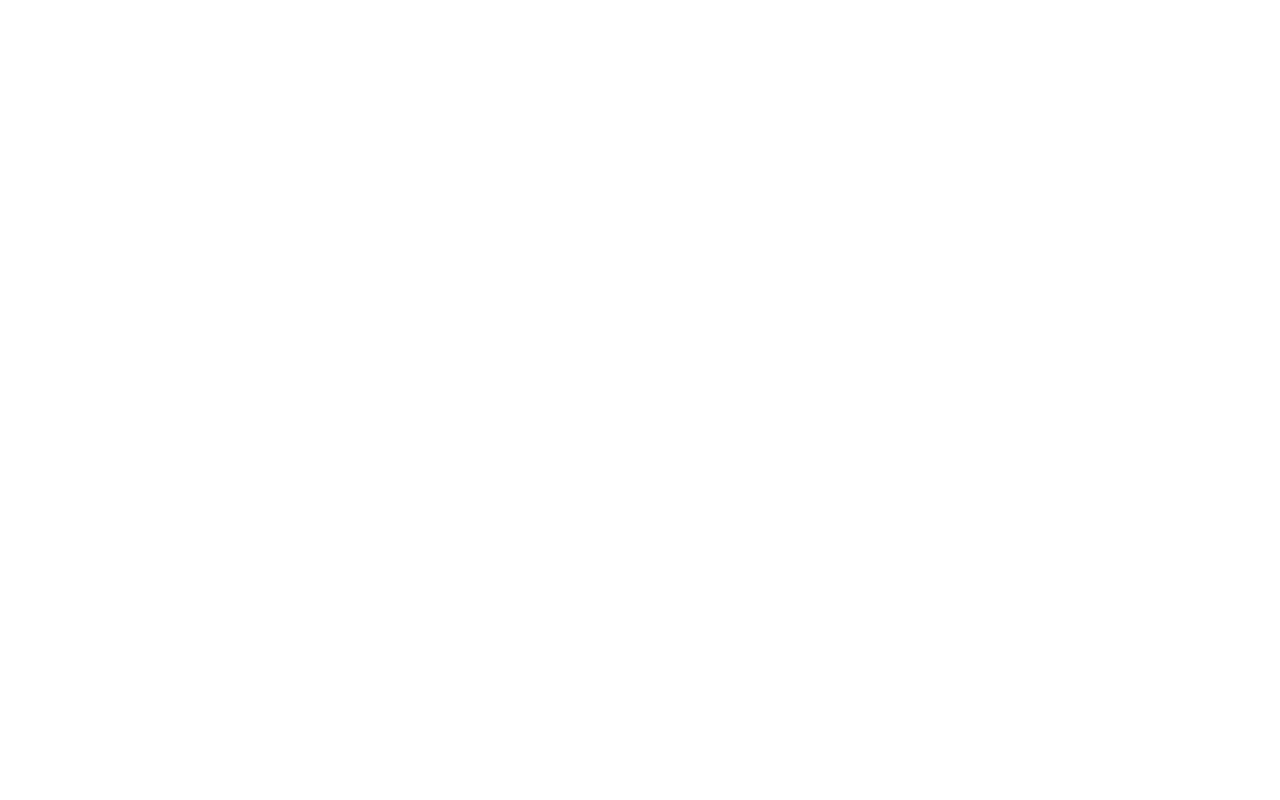
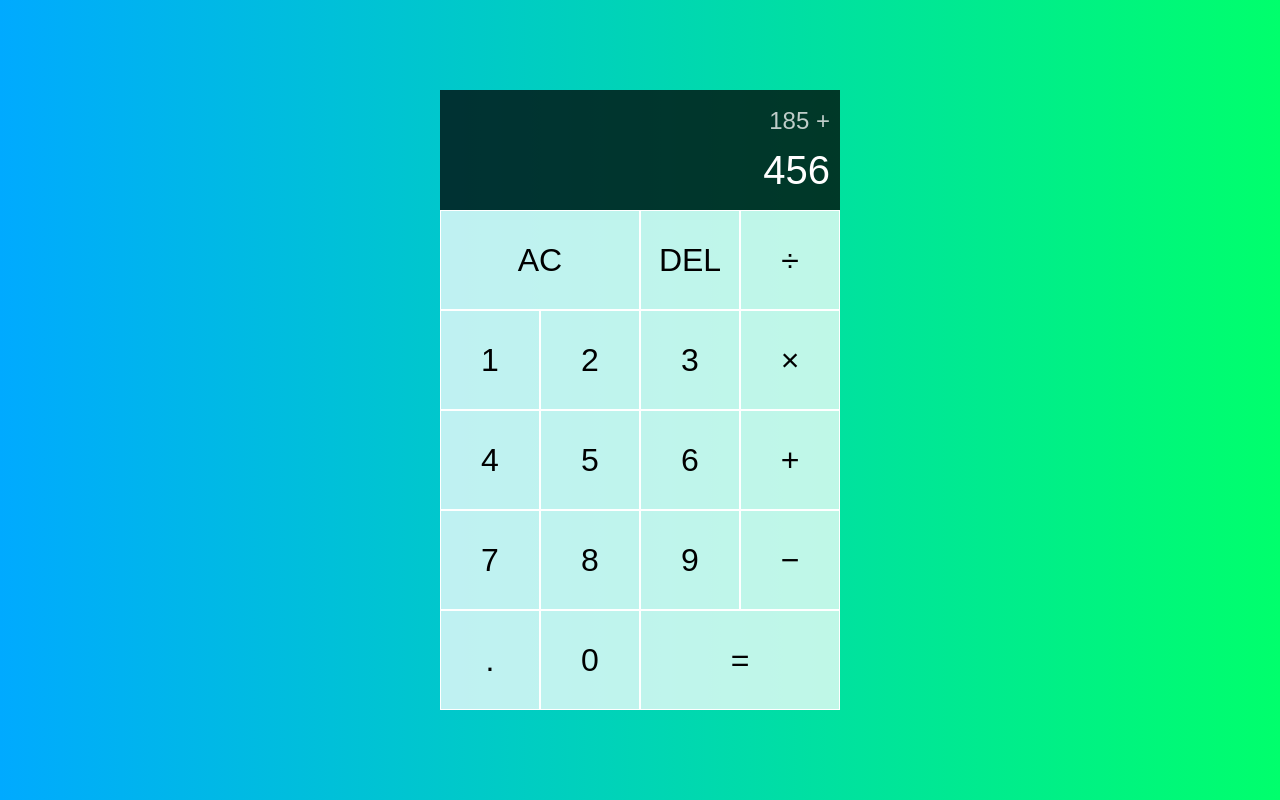
Before and after one commit to stevenried/wds-basic-calculator, a plain HTML site: page index.html in a window 1280 px wide. Drawn offline with Linux system fonts and the light colour scheme.

Commit message:
Add styles to calculator.

```diff
--- a/css/index.css
+++ b/css/index.css
@@ -0,0 +1,60 @@
+*,
+*::after,
+*::before {
+  box-sizing: border-box;
+  font-family: Gotham Rounded, sans-serif;
+  font-weight: normal;
+}
+
+body {
+  padding: 0;
+  margin: 0;
+  background: linear-gradient(to right, #00aaff, #00ff6c);
+}
+
+.calculator-grid {
+  display: grid;
+  justify-content: center;
+  align-content: center;
+  min-height: 100vh;
+  grid-template-columns: repeat(4, 100px);
+  grid-template-rows: minmax(120px, auto) repeat(5, 100px);
+}
+
+.calculator-grid > button {
+  cursor: pointer;
+  font-size: 2rem;
+  border: 1px solid #fff;
+  outline: none;
+  background-color: rgba(255, 255, 255, 0.75);
+}
+
+.calculator-grid > button:hover {
+  background-color: rgba(255, 255, 255, 0.9);
+}
+
+.span-two {
+  grid-column: span 2;
+}
+
+.output {
+  grid-column: 1 / -1;
+  background-color: rgba(0, 0, 0, 0.75);
+  display: flex;
+  align-items: flex-end;
+  justify-content: space-around;
+  flex-direction: column;
+  padding: 10px;
+  word-wrap: break-word;
+  word-break: break-all;
+}
+
+.output .prev-operand {
+  color: rgba(255, 255, 255, 0.75);
+  font-size: 1.5rem;
+}
+
+.output .cur-operand {
+  color: rgb(255, 255, 255);
+  font-size: 2.5rem;
+}
--- a/index.html
+++ b/index.html
@@ -4,7 +4,34 @@
     <meta charset="UTF-8" />
     <meta http-equiv="X-UA-Compatible" content="IE=edge" />
     <meta name="viewport" content="width=device-width, initial-scale=1.0" />
+    <link rel="stylesheet" href="css/index.css" />
+    <script src="./script/index.js" defer></script>
     <title>WDS-Simple Calculator</title>
   </head>
-  <body></body>
+  <body>
+    <div class="calculator-grid">
+      <div class="output">
+        <div class="prev-operand">185 +</div>
+        <div class="cur-operand">456</div>
+      </div>
+      <button class="span-two">AC</button>
+      <button>DEL</button>
+      <button>&divide;</button>
+      <button>1</button>
+      <button>2</button>
+      <button>3</button>
+      <button>&times;</button>
+      <button>4</button>
+      <button>5</button>
+      <button>6</button>
+      <button>&plus;</button>
+      <button>7</button>
+      <button>8</button>
+      <button>9</button>
+      <button>&minus;</button>
+      <button>.</button>
+      <button>0</button>
+      <button class="span-two">&equals;</button>
+    </div>
+  </body>
 </html>
```
